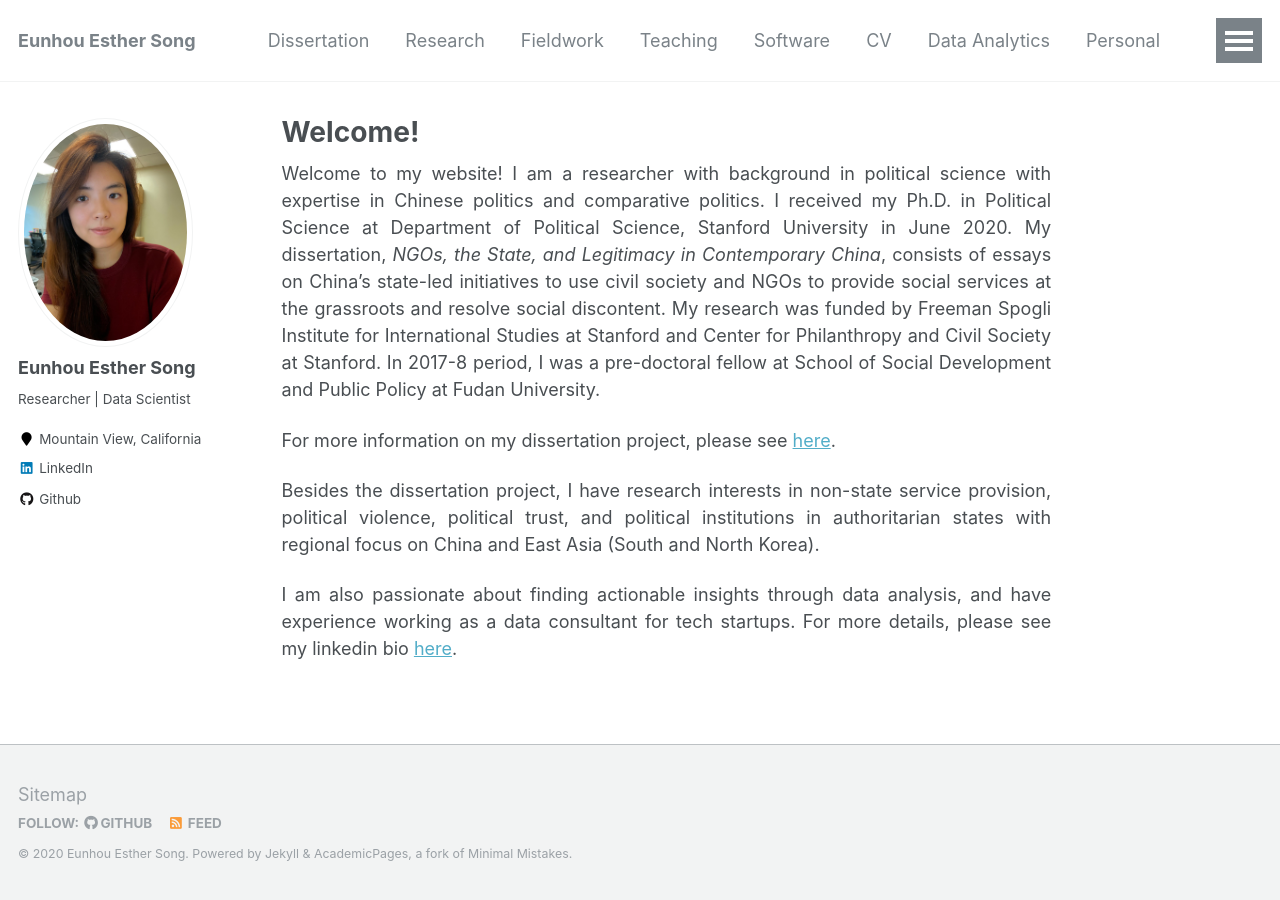
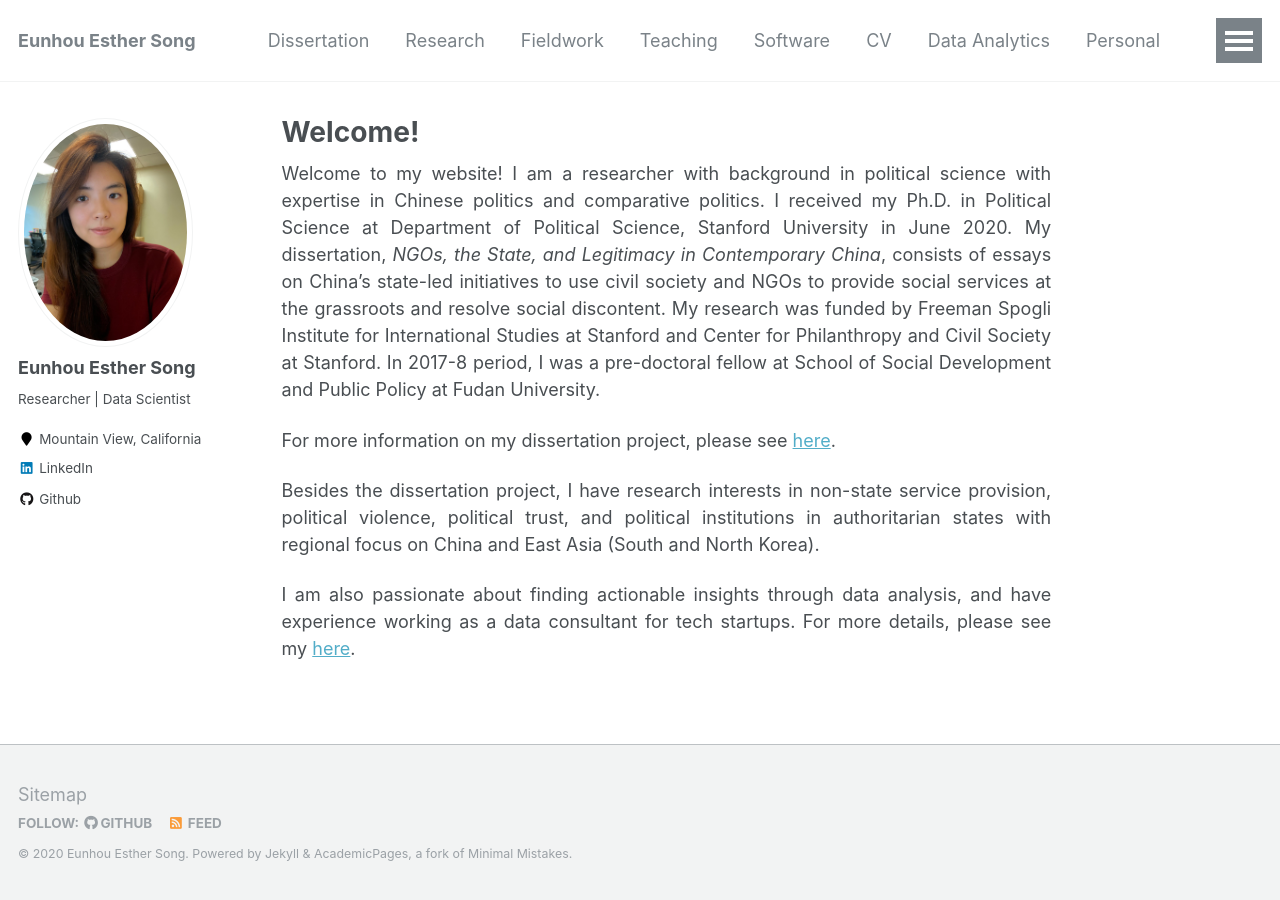
Before and after one commit to ehsong/ehsong.github.io, a Jekyll site: the page built from _pages/about.md, in a window 1280 px wide. Built offline with Jekyll 4.4.1, drawn with Linux system fonts in a browser that asks for light colours.

Commit message:
Update about.md

```diff
--- a/_pages/about.md
+++ b/_pages/about.md
@@ -14,4 +14,4 @@
 
 Besides the dissertation project, I have research interests in non-state service provision, political violence, political trust, and political institutions in authoritarian states with regional focus on China and East Asia (South and North Korea).
 
-I am also passionate about finding actionable insights through data analysis, and have experience working as a data consultant for tech startups. For more details, please see my linkedin bio [here](https://www.linkedin.com/in/eunhou-esther-song/).
+I am also passionate about finding actionable insights through data analysis, and have experience working as a data consultant for tech startups. For more details, please see my [here](/data_analytics/).
```
